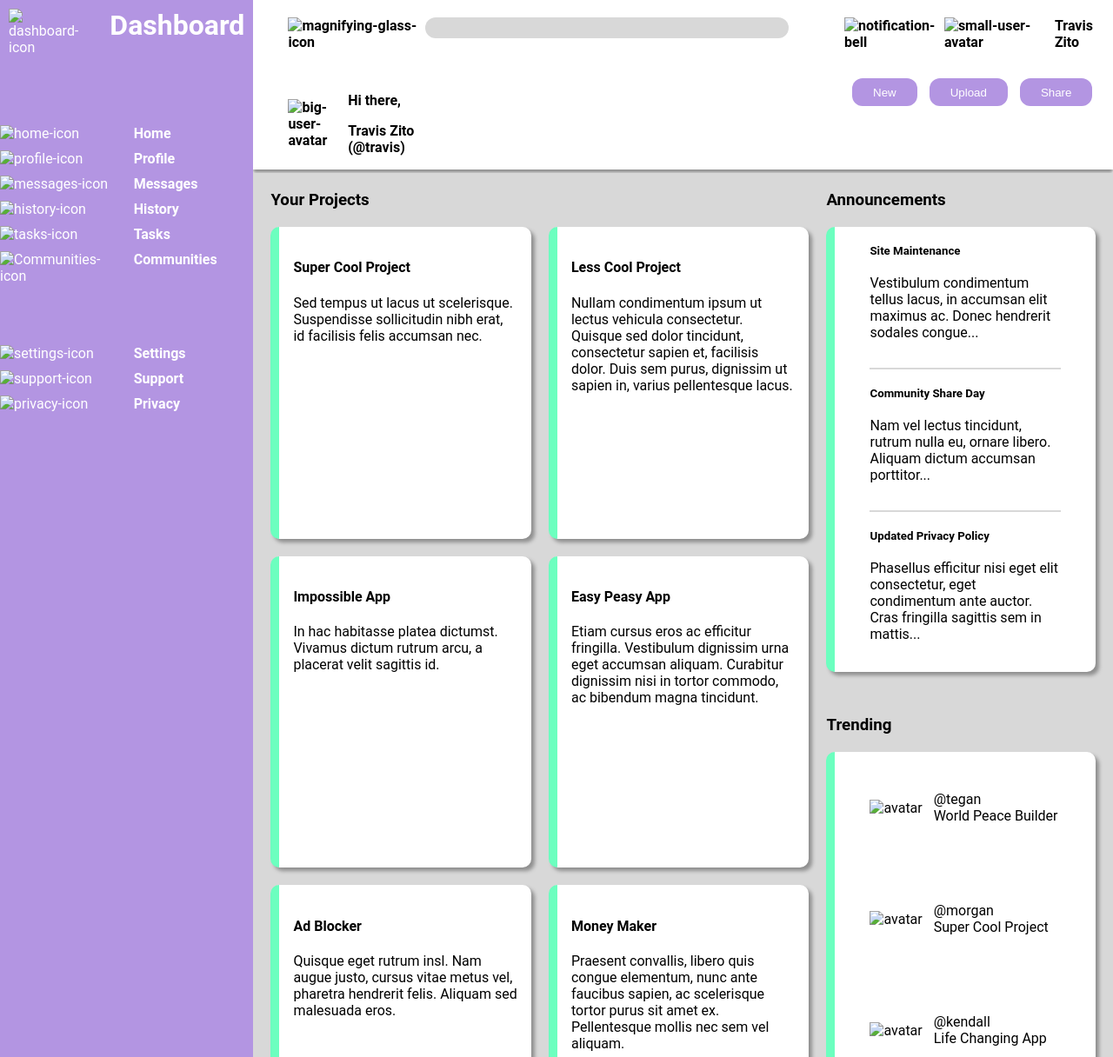
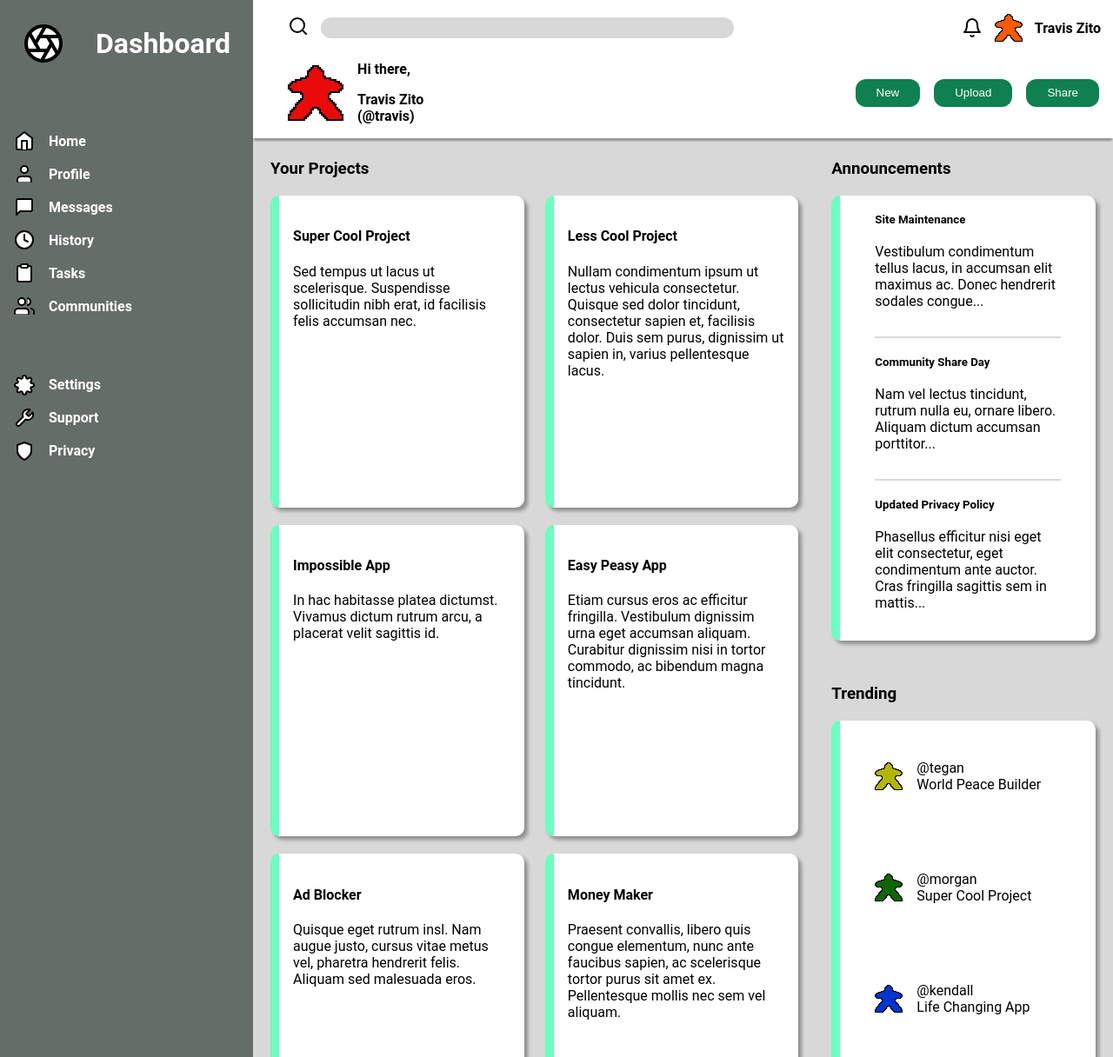
Before and after one commit to TravTheBav/admin-dashboard, a plain HTML site: page index.html in a window 1280 px wide. Shown: the top 1216 px of the page at 87% size. Drawn offline with Linux system fonts and the light colour scheme.

Commit message:
added icons and avatar sprites

```diff
--- a/index.html
+++ b/index.html
@@ -10,14 +10,14 @@
 <body>
     <header>
         <div class="top-bar">
-            <label for="search-bar"><img src="" alt="magnifying-glass-icon"></label>
+            <label for="search-bar"><img src="icons/search.svg" alt="magnifying-glass-icon"></label>
             <input type="search" id="search-bar">
-            <img src="" alt="notification-bell">
-            <img src="" alt="small-user-avatar">
+            <img src="icons/bell.svg" alt="notification-bell">
+            <div class="avatar" id="orange"></div>
             <a href="">Travis Zito</a>
         </div>
         <div class="bottom-left">
-            <img src="" alt="big-user-avatar">
+            <img src="Big_Red_Meeple.bmp.png" alt="big-user-avatar">
             <div class="greeting">
                 <p>Hi there,</p>
                 <p>Travis Zito (@travis)</p>
@@ -31,29 +31,29 @@
     </header>
     <div class="sidebar">
         <div class="logo">
-            <img src="" alt="dashboard-icon">
+            <img src="icons/aperture.svg" alt="dashboard-icon">
             <h1>Dashboard</h1>
         </div>
         <div class="top-links">
-            <img src="" alt="home-icon">
+            <img src="icons/home.svg" alt="home-icon">
             <a href="">Home</a>
-            <img src="" alt="profile-icon">
+            <img src="icons/user.svg" alt="profile-icon">
             <a href="">Profile</a>
-            <img src="" alt="messages-icon">
+            <img src="icons/message-square.svg" alt="messages-icon">
             <a href="">Messages</a>
-            <img src="" alt="history-icon">
+            <img src="icons/clock.svg" alt="history-icon">
             <a href="">History</a>
-            <img src="" alt="tasks-icon">
+            <img src="icons/clipboard.svg" alt="tasks-icon">
             <a href="">Tasks</a>
-            <img src="" alt="Communities-icon">
+            <img src="icons/users.svg" alt="Communities-icon">
             <a href="">Communities</a>
         </div>
         <div class="bottom-links">
-            <img src="" alt="settings-icon">
+            <img src="icons/settings.svg" alt="settings-icon">
             <a href="">Settings</a>
-            <img src="" alt="support-icon">
+            <img src="icons/tool.svg" alt="support-icon">
             <a href="">Support</a>
-            <img src="" alt="privacy-icon">
+            <img src="icons/shield.svg" alt="privacy-icon">
             <a href="">Privacy</a>
         </div>
     </div>
@@ -138,28 +138,28 @@
                 <h3>Trending</h3>
                 <div class="card">
                     <div class="sub-section trending" id="1">
-                        <img src="" alt="avatar" id="1">
+                        <div class="avatar" id="yellow"></div>
                         <div class="name">
                             <p>@tegan</p>
                             <p>World Peace Builder</p>
                         </div>
                     </div>
                     <div class="sub-section trending" id="2">
-                        <img src="" alt="avatar" id="2">
+                        <div class="avatar" id="green"></div>
                         <div class="name">
                             <p>@morgan</p>
                             <p>Super Cool Project</p>
                         </div>
                     </div>
                     <div class="sub-section trending" id="3">
-                        <img src="" alt="avatar" id="3">
+                        <div class="avatar" id="blue"></div>
                         <div class="name">
                             <p>@kendall</p>
                             <p>Life Changing App</p>
                         </div>
                     </div>
                     <div class="sub-section trending" id="4">
-                        <img src="" alt="avatar" id="4">
+                        <div class="avatar" id="wine"></div>
                         <div class="name">
                             <p>@alex</p>
                             <p>No Traffic Maker</p>
--- a/styles.css
+++ b/styles.css
@@ -16,8 +16,9 @@ header {
     grid-area: 1 / 2 / 2 / 3;
     font-weight: bold;
     display: grid;
-    grid-template-columns: 3fr 1fr;
-    grid-template-rows: 1fr 1.5fr;
+    grid-template-columns: 1fr 1fr;
+    grid-template-rows: 24px max-content;
+    row-gap: 10px;
     column-gap: 50%;
     box-shadow: 0px 4px 4px #8f8f8f;
 }
@@ -25,6 +26,7 @@ header {
 header .top-bar {
     grid-area: 1 / 1 / 2 / 3;
     display: flex;
+    align-items: center;
 }
 
 header .top-bar  a {
@@ -33,13 +35,17 @@ header .top-bar  a {
 }
 
 header .top-bar > * {
-    flex: 1 1 auto;
+    flex: 0 1 auto;
+    margin-right: 14px;
+}
+
+header .top-bar > *:nth-child(3) {
+    margin-left:auto;
 }
 
 #search-bar {
     height: 1.5rem;
     width: max(200px, 50%);
-    margin-right: 5vw;
     border: none;
     border-radius: 12px;
     background-color: #d8d8d8;
@@ -55,17 +61,16 @@ header .bottom-left {
 
 header .buttons {
     grid-area: 2 / 2 / 3 / 3;
-    width: 300px;
-}
-
-header .buttons > * {
-    margin: 0px 10px 10px 0px;
+    align-self: center;
+    display: flex;
+    justify-content: flex-end;
 }
 
 header button {
+    margin-right: 1rem;
     padding: 0px 24px;
     color: white;
-    background-color: rgb(179, 149, 226);
+    background-color: rgb(15 128 79);
     border-radius: 12px;
     border-style: none;
     width: auto;
@@ -82,8 +87,9 @@ header button {
 }
 
 .sidebar {
+    padding: 1rem;
     grid-area: 1 / 1 / 3 / 2;
-    background-color: rgb(179, 149, 226);
+    background-color: rgb(101 109 105);
     color: white;
     display: grid;
     grid-template-rows: max-content max-content max-content 1fr;
@@ -103,9 +109,10 @@ header button {
 
 .sidebar > * {
     display: grid;
-    grid-template-columns: 1fr 1fr;
-    row-gap: 10px;
+    grid-template-columns: min-content min-content;
+    row-gap: 14px;
     column-gap: 16px;
+    align-items: center;
 }
 
 main {
@@ -114,14 +121,14 @@ main {
     display: grid;
     grid-template-columns: 2fr 1fr;
     padding: 20px;
-    column-gap: 20px;
+    column-gap: max(4%, 20px);
 }
 
 main .left-side {
     display: grid;
     grid-template-columns: 1fr 1fr;
     grid-template-rows: max-content repeat(3, 1fr);
-    column-gap: 20px;
+    column-gap: max(4%, 20px);
     row-gap: 20px;
 }
 
@@ -178,7 +185,33 @@ main .right-side {
 }
 
 .sub-section.trending {
-    grid-template-columns: 1fr 2fr;
-    grid-template-rows: 1fr;
+    grid-template-columns: 32px 1fr;
+    grid-template-rows: auto;
+    column-gap: 1rem;
     align-items: center;
 }
+
+.avatar {
+    width: 32px;
+    height: 32px;
+}
+
+.avatar#orange {
+    background: url(meeple_sprites.bmp.png) 0 0;
+}
+
+.avatar#yellow {
+    background: url(meeple_sprites.bmp.png) -32px 0;
+}
+
+.avatar#green {
+    background: url(meeple_sprites.bmp.png) -64px 0;
+}
+
+.avatar#blue {
+    background: url(meeple_sprites.bmp.png) -96px 0;
+}
+
+.avatar#wine {
+    background: url(meeple_sprites.bmp.png) -128px 0;
+}
```
Also changed, not shown: Big_Red_Meeple.bmp.png (added), icons/aperture.svg (added), icons/bell.svg (added), icons/clipboard.svg (added), icons/clock.svg (added), icons/home.svg (added), icons/message-square.svg (added), icons/search.svg (added), icons/settings.svg (added), icons/shield.svg (added), icons/tool.svg (added), icons/user.svg (added), icons/users.svg (added), meeple_sprites.bmp.png (added), 1 other file.
